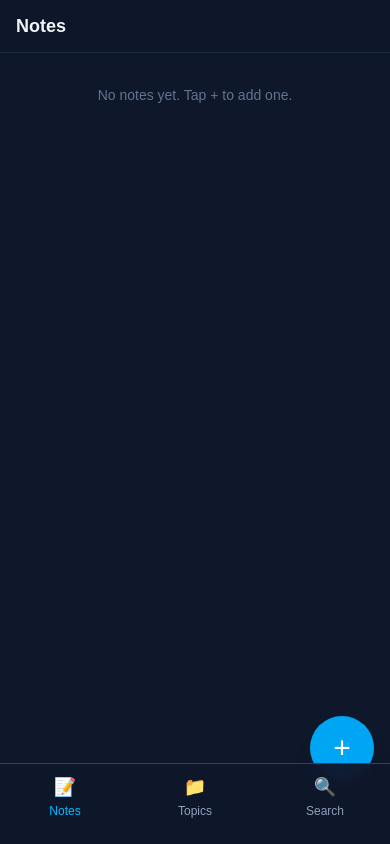
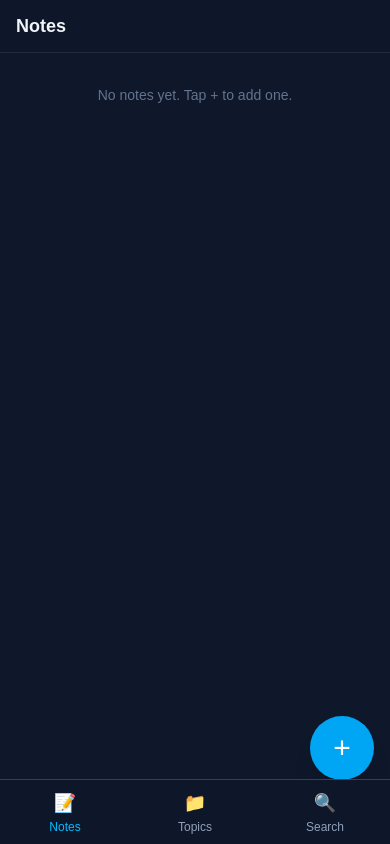
Before and after one commit to owenburke54-bit/compound, a Next.js app: page / in a window 390 px wide. Built offline with nearby package versions, Linux system fonts and the light colour scheme.

Commit message:
Fix mobile-first layout: remove narrow column constraint, full-width dark background

```diff
--- a/app/globals.css
+++ b/app/globals.css
@@ -1,8 +1,8 @@
 @import "tailwindcss";
 
 :root {
-  --background: #ffffff;
-  --foreground: #171717;
+  --background: #0f172a;
+  --foreground: #f1f5f9;
 }
 
 @theme inline {
@@ -12,29 +12,22 @@
   --font-mono: var(--font-geist-mono);
 }
 
-@media (prefers-color-scheme: dark) {
-  :root {
-    --background: #0a0a0a;
-    --foreground: #ededed;
-  }
+html {
+  height: 100%;
+  background: #0f172a;
 }
 
 body {
-  background: var(--background);
-  color: var(--foreground);
+  min-height: 100%;
+  width: 100%;
+  background: #0f172a;
+  color: #f1f5f9;
   font-family: Arial, Helvetica, sans-serif;
   -webkit-font-smoothing: antialiased;
   -moz-osx-font-smoothing: grayscale;
   touch-action: pan-y;
-}
-
-/* Mobile-first constraints */
-@media (min-width: 768px) {
-  body {
-    display: flex;
-    justify-content: center;
-    align-items: flex-start;
-  }
+  margin: 0;
+  padding: 0;
 }
 
 /* Safe area insets for iOS */
--- a/app/layout.tsx
+++ b/app/layout.tsx
@@ -41,11 +41,11 @@ export default function RootLayout({
         <link rel="apple-touch-icon" href="/icons/icon-192.svg" />
       </head>
       <body
-        className={`${geistSans.variable} ${geistMono.variable} antialiased bg-slate-900 text-slate-100 min-h-screen overflow-x-hidden`}
+        className={`${geistSans.variable} ${geistMono.variable} antialiased bg-slate-900 text-slate-100 min-h-screen w-full overflow-x-hidden`}
       >
         <AppProvider>
-          <div className="max-w-md mx-auto min-h-screen flex flex-col bg-slate-900">
-            <main className="flex-1 pb-20 safe-area-pb">{children}</main>
+          <div className="min-h-screen w-full bg-slate-900 flex flex-col">
+            <main className="flex-1 w-full pb-20 safe-area-pb">{children}</main>
             <BottomNav />
           </div>
         </AppProvider>
--- a/app/page.tsx
+++ b/app/page.tsx
@@ -16,7 +16,9 @@ export default function NotesPage() {
       <button
         onClick={() => setAddOpen(true)}
         className="fixed bottom-24 right-4 z-30 w-16 h-16 rounded-full bg-sky-500 text-white text-3xl flex items-center justify-center shadow-xl hover:bg-sky-600 active:scale-95 transition-transform touch-manipulation"
-        style={{ bottom: 'calc(4rem + env(safe-area-inset-bottom, 0px))' }}
+        style={{
+          bottom: 'calc(4rem + env(safe-area-inset-bottom, 0px))'
+        }}
         aria-label="Add note"
       >
         +
--- a/components/BottomNav.tsx
+++ b/components/BottomNav.tsx
@@ -13,8 +13,8 @@ export default function BottomNav() {
   const pathname = usePathname();
 
   return (
-    <nav className="fixed bottom-0 left-0 right-0 z-40 bg-slate-900/95 backdrop-blur border-t border-slate-700 safe-area-pb">
-      <div className="flex justify-around items-center h-16 max-w-md mx-auto">
+    <nav className="fixed bottom-0 left-0 right-0 z-40 bg-slate-900/95 backdrop-blur border-t border-slate-700">
+      <div className="flex justify-around items-center h-16 w-full" style={{ paddingBottom: 'env(safe-area-inset-bottom, 0px)' }}>
         {tabs.map(({ href, label, icon }) => {
           const isActive = href === "/" ? pathname === "/" : pathname.startsWith(href);
           return (
```
